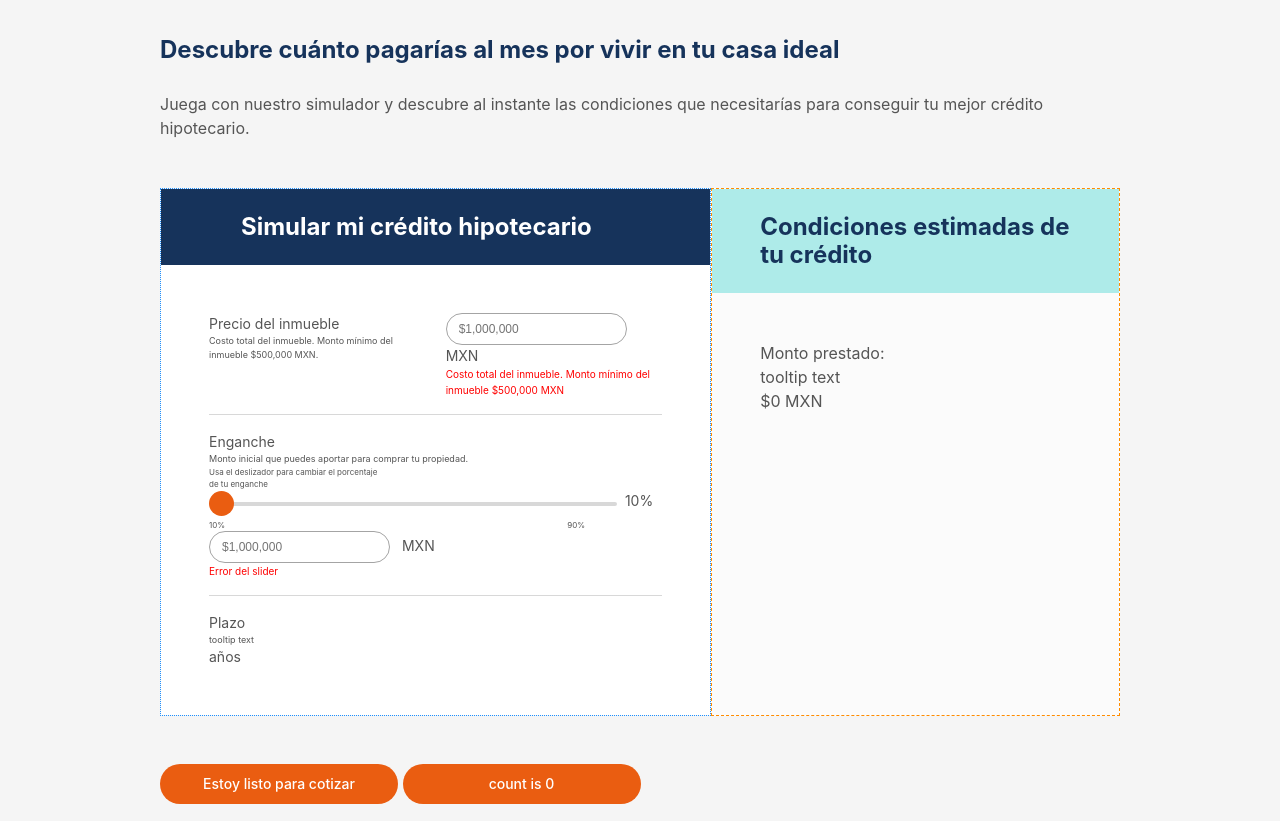
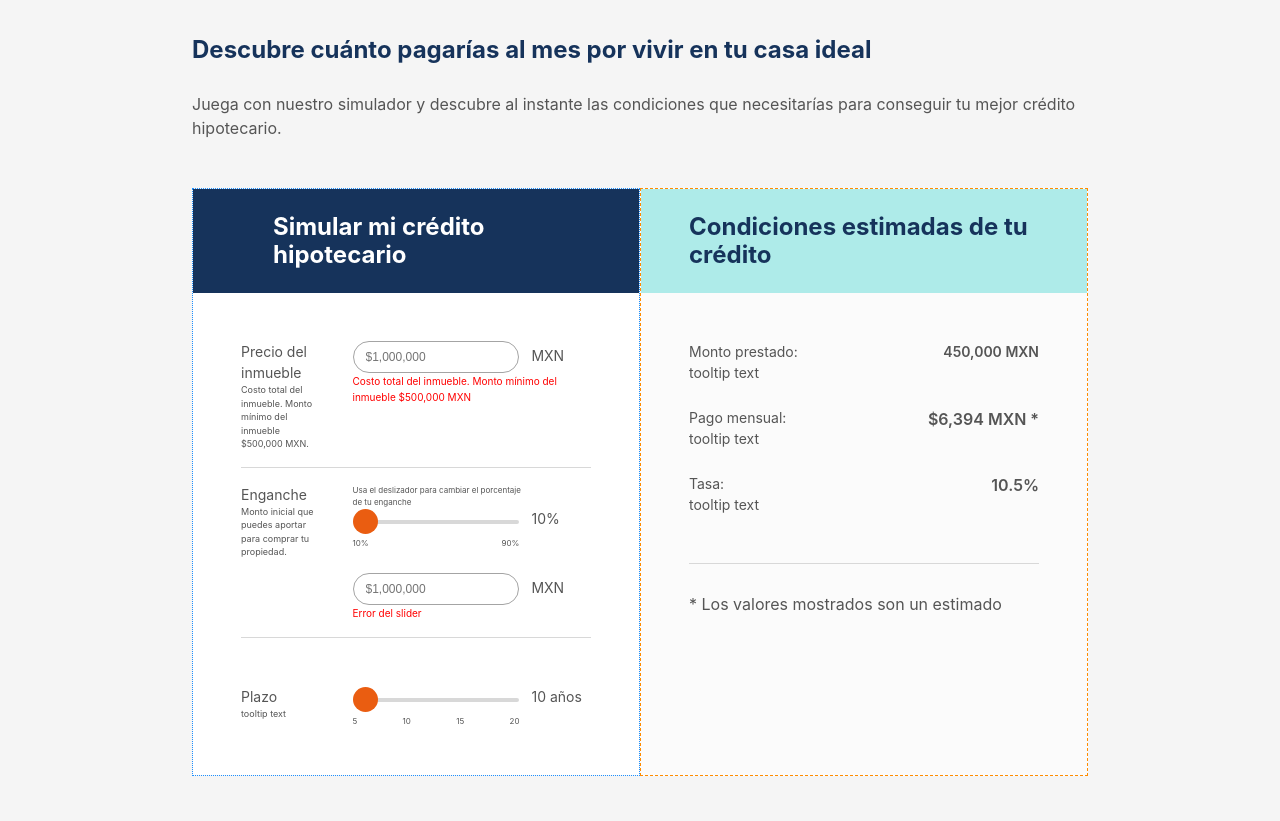
Before and after one commit to cesarorozco9628/front_challege, a website built with Vite: page index.html in a window 1280 px wide. Shown: the part 120-941 px from the top of the page. Built offline with nearby package versions, Linux system fonts and the light colour scheme.

Commit message:
:lipstick: Calculator styles finished

```diff
--- a/index.html
+++ b/index.html
@@ -8,7 +8,7 @@
   </head>
   <body>
     <main>
-      <div class="simulator__logo">
+      <div class="logo-container">
         <a href="https://morgana.mx" target="_blank">
           <img src="/morgana-white.svg" class="logo" alt="Morgana logo" />
         </a>
@@ -35,16 +35,18 @@
                     >
                   </div>
                 </div>
-                <div class="property-price-">
+                <div>
+                  <div class="property-price__amount">
                     <input
                       id=""
                       type="text"
                       placeholder="$1,000,000"
                       aria-describedby="precio del inmueble"
-                    class="property-price__input"
+                      class="morgana-input"
                       onkeypress=""
                     />
                     <span>MXN</span>
+                  </div>
                   <div>
                     <p class="property-price__error">
                       Costo total del inmueble. Monto mínimo del inmueble $500,000 MXN
@@ -62,11 +64,12 @@
                     </span>
                   </div>
                 </div>
+                <div class="dow-payment__controls">
                   <div class="down-payment__instructions">
                     Usa el deslizador para cambiar el porcentaje <br />
                     de tu enganche
                   </div>
-                <div class="">
+                  <div>
                     <div class="down-payment__slider">
                       <div class="slider-container">
                         <input
@@ -75,61 +78,112 @@
                           max="90"
                           value="1"
                           class="slider"
-                        id="myRange"
+                          id="down-payment__range"
                         />
                       </div>
                       <span>10%</span>
                     </div>
-
                     <div class="slider-range">
                       <span>10%</span>
                       <span>90%</span>
                     </div>
-                  <div class="">
+                    <div>
                       <input
                         id=""
                         type="text"
                         placeholder="$1,000,000"
-                      class="property-price__input"
+                        class="morgana-input"
                         onkeypress=""
                       />
                       <span>MXN</span>
                       <div>
-                      <p class="property-price__error">Error del slider</p>
+                        <p class="down-payment__error">Error del slider</p>
+                      </div>
                     </div>
                   </div>
                 </div>
               </div>
               <hr />
-              <div class="credit-term">
+              <div class="credit-terms">
+                <div class="credit-terms__label">
                   <label>Plazo</label>
-                <div class="credit-term__tooltip">
+                  <div class="credit-terms__tooltip">
                     <span>tooltip text</span>
                   </div>
-                <span>años</span>
                 </div>
+                <div>
+                  <div class="credit-terms__slider">
+                    <div class="slider-container">
+                      <input
+                        type="range"
+                        min="5"
+                        max="20"
+                        value="5"
+                        class="slider"
+                        id="credit-terms__range"
+                      />
                     </div>
+                    <span>10 años</span>
                   </div>
-          <div class="simulator__conditions">
-            <div class="simulator__conditions__head">
-              Condiciones estimadas de tu crédito
-            </div>
-            <div class="simulator__conditions__content">
-              <div>
-                <label>Monto prestado:</label>
-                <div class="tooltip">
-                  <span>tooltip text</span>
-                </div>
-                <span>$0 MXN</span>
+
+                  <div class="slider-range">
+                    <span>5</span>
+                    <span>10</span>
+                    <span>15</span>
+                    <span>20</span>
                   </div>
                 </div>
               </div>
             </div>
+          </div>
+          <div class="simulator-conditions">
+            <div class="simulator-conditions__head">
+              Condiciones estimadas de tu crédito
+            </div>
+            <div class="simulator-conditions__content">
+              <!-- <div> -->
+              <div class="simulator-conditions__element">
+                <div class="credit-amount__label">
+                  <label>Monto prestado:</label>
+                  <div class="credit-amount__tooltip">
+                    <span>tooltip text</span>
+                  </div>
+                </div>
+                <div>450,000 MXN</div>
+              </div>
+              <div class="simulator-conditions__element">
+                <div class="monthly-payment__label">
+                  <label>Pago mensual:</label>
+                  <div class="monthly-payment__tooltip">
+                    <span>tooltip text</span>
+                  </div>
+                </div>
+                <div>$6,394 MXN *</div>
+              </div>
+              <div class="simulator-conditions__element">
+                <div class="interest-rate__label">
+                  <label>Tasa:</label>
+                  <div class="interest-rate__tooltip">
+                    <span>tooltip text</span>
+                  </div>
+                </div>
+                <div>10.5%</div>
+              </div>
+              <hr />
+              <p class="simulator-conditions__footer">
+                * Los valores mostrados son un estimado
+              </p>
+              <!-- </div> -->
+            </div>
+          </div>
+        </div>
+        <div class="button-wrapper">
           <button class="button">Estoy listo para cotizar</button>
-
-        <!-- <div class="card"> -->
+        </div>
+        <br />
+        <div class="button-wrapper">
           <button id="counter" type="button"></button>
-        <!-- </div> -->
+        </div>
       </section>
     </main>
     <script type="module" src="/main.js"></script>
--- a/style.css
+++ b/style.css
@@ -26,10 +26,6 @@ body {
   color: var(--morgana-dark-gray);
   line-height: 1.5;
   min-height: 100vh;
-  /* min-width: 280px; */
-  /* min-width: 320px; */
-  /* display: flex; */
-  /* place-items: center; */
 }
 
 main {
@@ -41,14 +37,7 @@ main {
   width: 100%;
 }
 
-section {
-  /* max-width: 80%; */
-  max-width: 100%;
-  padding: 48px 32px;
-  width: 100%;
-}
-
-.simulator__logo {
+.logo-container {
   background-color: var(--morgana-navy);
   text-align: center;
   width: 100%;
@@ -71,6 +60,12 @@ a {
 }
 a:hover {
   color: var(--morgana-orange);
+}
+
+section {
+  max-width: 100%;
+  padding: 48px 32px;
+  width: 100%;
 }
 
 .simulator__title {
@@ -120,23 +115,29 @@ a:hover {
 
 .property-price,
 .down-payment,
-.credit-term {
+.credit-terms {
   display: flex;
   flex-direction: column;
   width: 100%;
 }
 
-.property-price__label {
+.property-price__label,
+.down-payment__label,
+.credit-terms__label {
   margin-bottom: 12px;
 }
 
 .property-price__tooltip,
 .down-payment__tooltip,
-.credit-term__tooltip {
+.credit-terms__tooltip {
   font-size: 9px;
 }
 
-.property-price__input {
+.property-price__amount {
+  width: 100%;
+}
+
+.morgana-input {
   background-color: #fff;
   border: 1px solid #a4a4a4;
   border-radius: 100px;
@@ -146,13 +147,19 @@ a:hover {
   margin-right: 8px;
   outline: none;
   padding: 6px 12px;
+  width: 75%;
 }
 
-.property-price__input:focus {
+.morgana-input:focus {
   border: 1px solid #aad3f9;
 }
 
-.property-price__error {
+.property-price__amount > span {
+  width: 20%;
+}
+
+.property-price__error,
+.down-payment__error {
   color: #f00;
   font-size: 10px;
   line-height: 16px;
@@ -165,18 +172,15 @@ hr {
   margin: 16px 0px;
 }
 
-.down-payment__slider {
+.down-payment__slider,
+.credit-terms__slider {
   display: flex;
   width: 100%;
 }
 
 .slider-container {
-  margin-right: 8px;
-  width: 90%;
-}
-
-.slider-container > span {
-  width: 10%;
+  margin-right: 12px;
+  width: 75%;
 }
 
 .slider {
@@ -208,31 +212,25 @@ hr {
   display: flex;
   font-size: 8px;
   justify-content: space-between;
-  margin-top: 8px;
-  width: 83%;
+  margin: 8px 0 24px 0;
+  width: 75%;
 }
 
-.property-price,
-.credit-term {
-  display: flex;
-  justify-content: space-between;
-}
-
-.down-payment {
-  display: grid;
+.slider-range:last-child {
+  margin-bottom: 0;
 }
 
 .down-payment__instructions {
   font-size: 8px;
 }
 
-.simulator__conditions {
+.simulator-conditions {
   background-color: #fbfbfb;
   border: 1px dashed darkorange;
   grid-area: right;
 }
 
-.simulator__conditions__head {
+.simulator-conditions__head {
   background-color: var(--morgana-turquoise);
   color: var(--morgana-navy);
   font-size: 20px;
@@ -242,8 +240,39 @@ hr {
   text-align: start;
 }
 
-.simulator__conditions__content {
+.simulator-conditions__content {
+  font-size: 14px;
   padding: 24px;
+}
+
+.simulator-conditions__element {
+  display: grid;
+  gap: 8px;
+  grid-template-columns: 1fr 2fr;
+  grid-template-rows: 1;
+  margin-bottom: 24px;
+}
+
+.simulator-conditions__element > div:last-child {
+  justify-self: end;
+  font-weight: 600;
+}
+
+.monthly-payment__label:first-of-type + div,
+.interest-rate__label:first-of-type + div {
+  font-size: 16px;
+}
+
+.simulator-conditions__footer {
+  font-size: 16px;
+  line-height: 16px;
+  margin-top: 32px;
+}
+
+.button-wrapper {
+  display: flex;
+  justify-content: center;
+  width: 100%;
 }
 
 button {
@@ -275,7 +304,7 @@ button:focus-visible {
 @media (min-width: 992px) {
   section {
     max-width: 1280px;
-    width: 80%;
+    width: 75%;
   }
 
   .simulator__title {
@@ -284,6 +313,7 @@ button:focus-visible {
 
   .simulator__wrapper {
     grid-template-areas: 'left right';
+    grid-template-columns: 1fr 1fr;
   }
 
   .simulator__values__head {
@@ -292,25 +322,57 @@ button:focus-visible {
     padding: 24px 80px;
   }
 
-  .property-price {
-    flex-direction: row;
-    gap: 40px;
-    justify-content: space-between;
+  .property-price,
+  .down-payment,
+  .credit-terms {
+    display: grid;
+    gap: 32px;
+    grid-template-columns: 1fr 3fr;
+  }
+
+  .credit-terms {
+    margin-top: 32px;
+  }
+
+  .down-payment__label {
+    grid-column-start: 1;
+  }
+
+  .down-payment__controls {
+    grid-column-start: 2;
   }
 
   .property-price__label,
-  .property-price__error {
+  .property-price__error,
+  .down-payment__label,
+  .down-payment__error,
+  .credit-terms__label {
     margin-bottom: 0;
   }
 
-  .simulator__conditions__head {
+  .morgana-input,
+  .slider-container,
+  .slider-range {
+    width: 70%;
+  }
+
+  .simulator-conditions__head {
     font-size: 24px;
     line-height: 28px;
     padding: 24px 48px;
   }
 
-  .simulator__values__content,
-  .simulator__conditions__content {
+  .simulator-conditions__content {
+    padding: 48px;
+  }
+
+  .simulator-conditions__element:last-of-type {
+    margin-bottom: 48px;
+  }
+}
+
+@media (min-width: 1200px) {
+  .simulator__values__content {
     padding: 48px;
   }
 }
```
Lines whose indentation alone changed are shown as unchanged.
